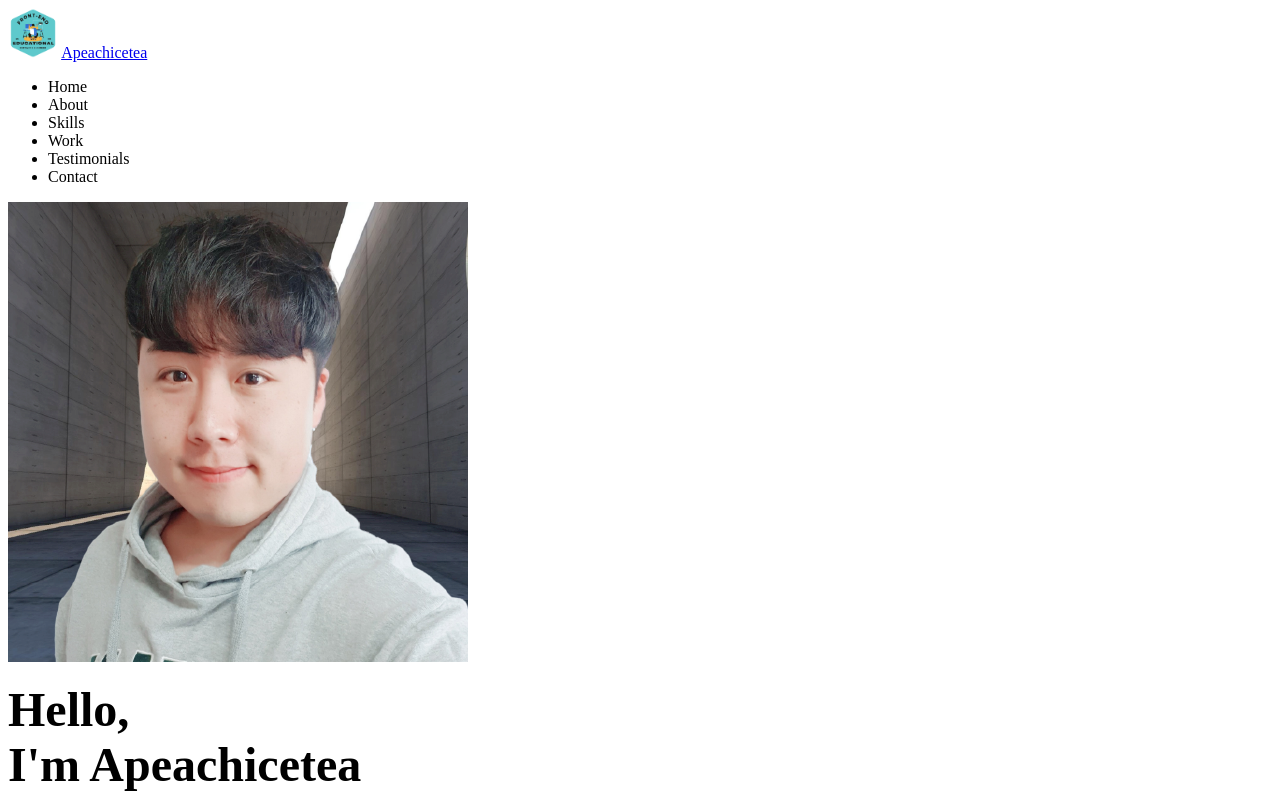
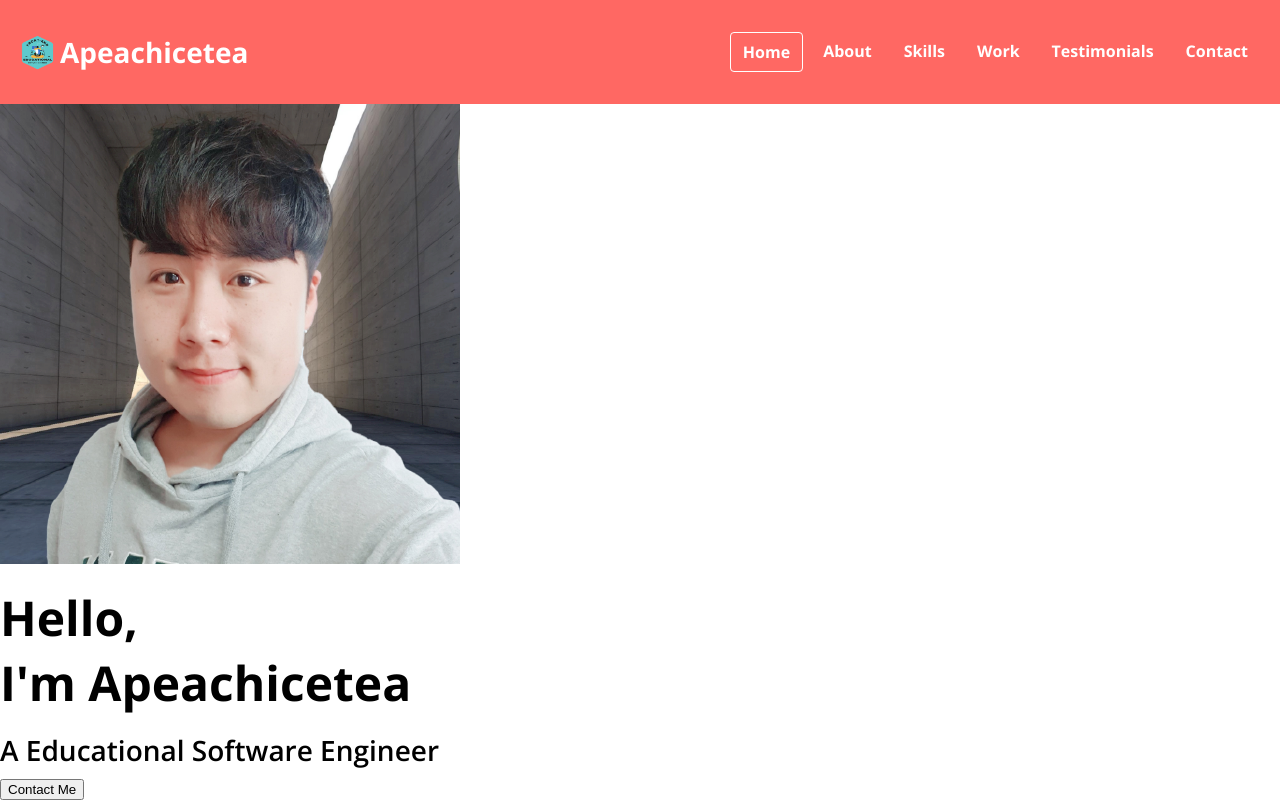
Before and after one commit to apeachicetea/portfolio, a plain HTML site: page index.html in a window 1280 px wide. Shown: the top 803 px of the page. Drawn offline with nearby package versions, Linux system fonts and the light colour scheme.

Commit message:
CSS : Navbar

```diff
--- a/index.html
+++ b/index.html
@@ -17,19 +17,21 @@
 </head>
 <body>
     <!-- Navber -->
-    <nav id="navber">
+    <nav id="navbar">
         <div class="navbar__logo">
-            <img src="./imgs/logo.png" alt="logo" width="50px" height="50px">
+            <img src="./imgs/logo.png" alt="logo">
             <a href="#">Apeachicetea</a>
         </div>
+        <div class="navbar__menu">
             <ul class="navbar__menu">
-            <li class="navbar__menu_item">Home</li>
+                <li class="navbar__menu_item active">Home</li>
                 <li class="navbar__menu_item">About</li>
                 <li class="navbar__menu_item">Skills</li>
                 <li class="navbar__menu_item">Work</li>
                 <li class="navbar__menu_item">Testimonials</li>
                 <li class="navbar__menu_item">Contact</li>
             </ul>
+        </div>
     </nav>
 
     <!-- Home -->
--- a/style.css
+++ b/style.css
@@ -26,6 +26,9 @@
     --weight-bold: 700;
     --weight-semi-bold: 600;
     --weight-regular: 400;
+
+    /* Size */
+    --size-border-radius: 4px;
   }
 
   /* Typography */
@@ -58,7 +61,72 @@
     margin: 4px 0;
   }
 
-  /* Universal tags */
-  * {
+/* Universal tags */
+* {
     box-sizing: border-box;
-  }
+}
+
+body {
+    margin: 0px;
+    font-family: 'Open Sans', sans-serif;
+    cursor: default;
+}
+
+a {
+    text-decoration: none;
+    color: var(--color-white);
+}
+
+ul {
+    list-style: none;
+    padding-left: 0px;
+}
+
+/* Navbar */
+#navbar {
+    display: flex;
+    justify-content: space-between;
+    align-items: center;
+    background-color: var(--color-dark-pink);
+    color: var(--color-white);
+    padding: 16px;
+}
+
+.navbar__logo {
+    display: flex;
+    align-items: center;
+    cursor: pointer;
+}
+
+.navbar__logo img {
+    width: 35px;
+    height: 35px;
+    margin-left: 4px;
+    margin-right: 5px;
+}
+
+.navbar__logo a {
+    font-size: var(--font-medium);
+    font-weight: bold;
+}
+
+.navbar__menu {
+    display: flex;
+    font-weight: bold;
+}
+
+.navbar__menu_item {
+    padding: 8px 12px;
+    margin: 0px 4px;
+    cursor: pointer;
+    border-radius: var(--size-border-radius);
+}
+
+.navbar__menu .active {
+    border: 1px solid white;
+
+}
+
+.navbar__menu_item:hover {
+    background-color: var(--color-orange);
+}
```
Lines whose indentation alone changed are shown as unchanged.
